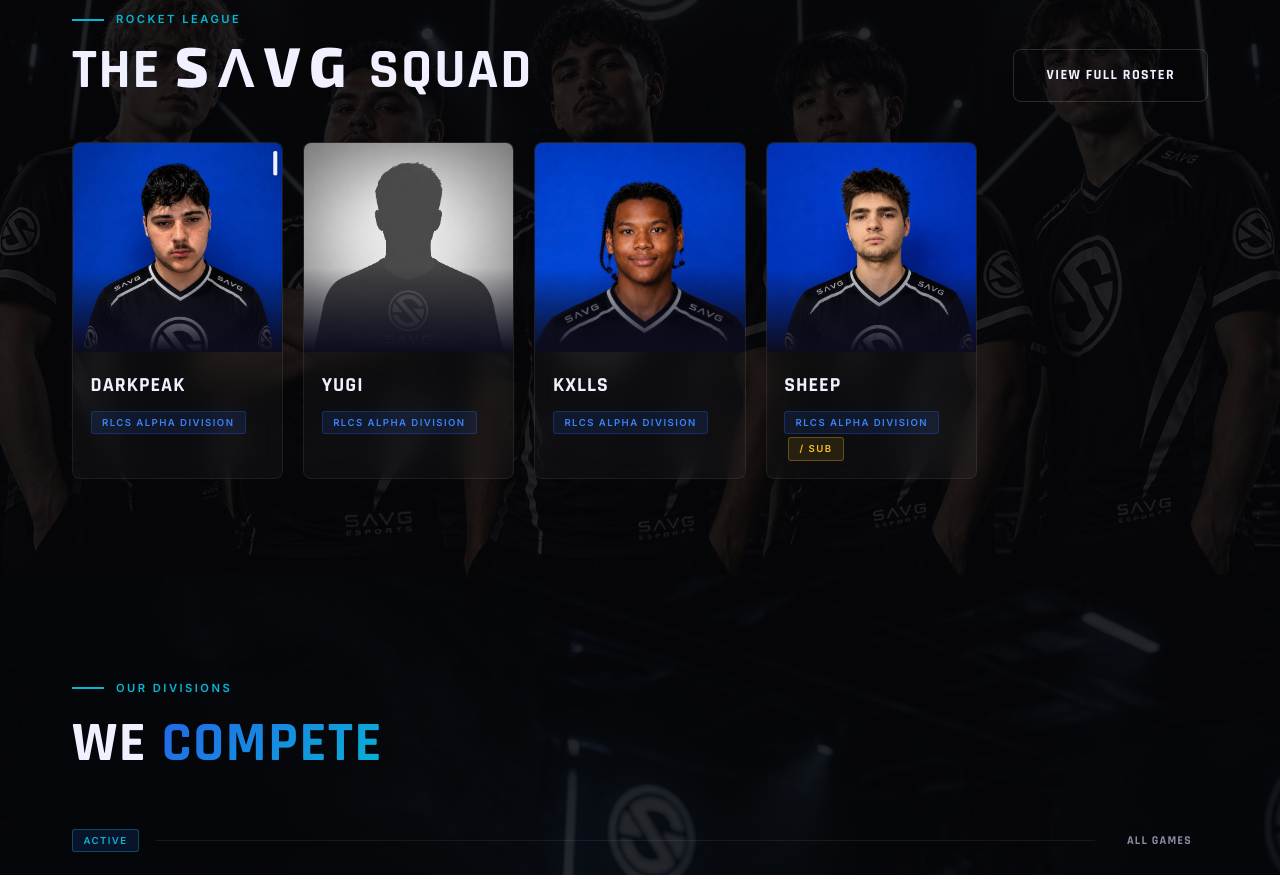
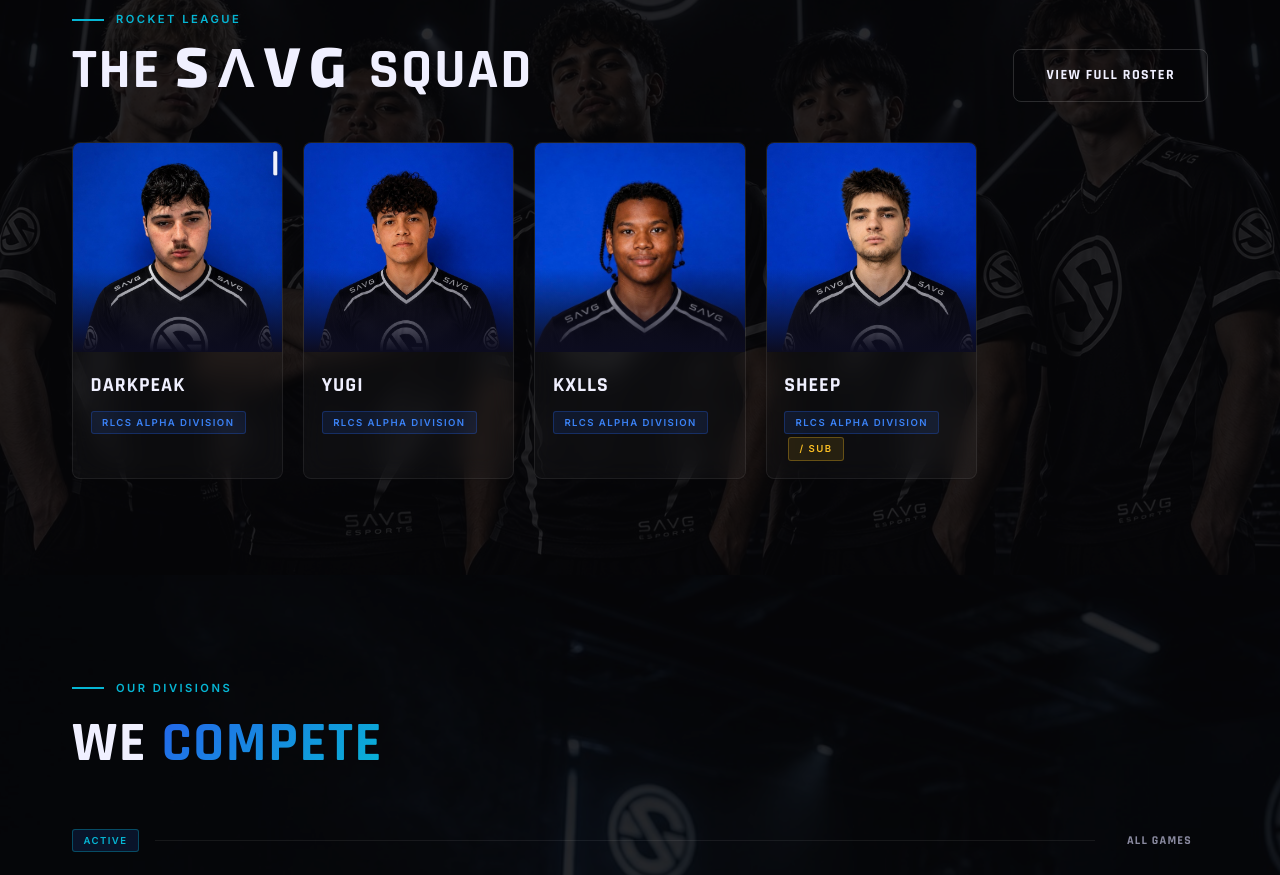
Before and after one commit to Vant-PestPro/savg-esports-website, a plain HTML site: page index.html in a window 1280 px wide. Shown: the part 1157-2032 px from the top of the page. Drawn offline with Linux system fonts and the light colour scheme.

Commit message:
Restore Yugi profile photo (was in Netlify but not in git)

```diff
--- a/index.html
+++ b/index.html
@@ -131,7 +131,7 @@
         </div>
         <div class="player-card reveal reveal-d2">
           <div class="pc-img">
-            <img src="assets/player-placeholder.jpg" alt="Yugi">
+            <img src="assets/player-yugi.jpg" alt="Yugi">
           </div>
           <div class="pc-body">
             <div class="pc-tag">Yugi</div>
```
Also changed, not shown: teams.html (+1 -1 lines), assets/player-yugi.jpg (added).
